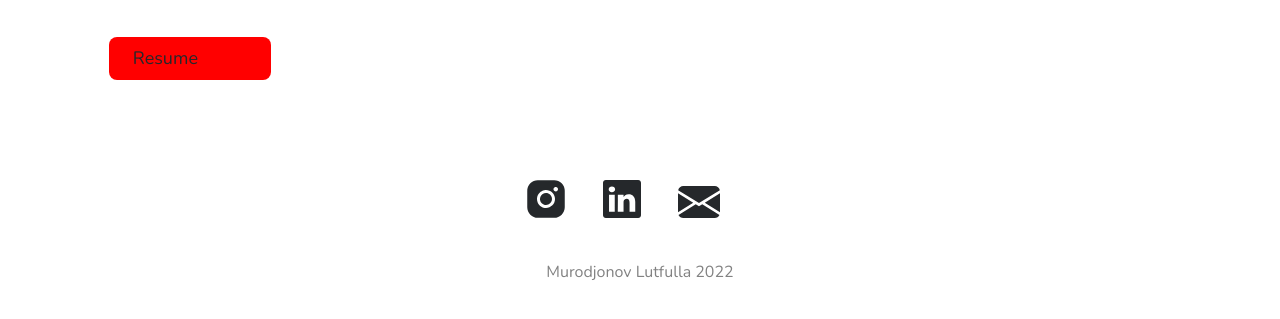
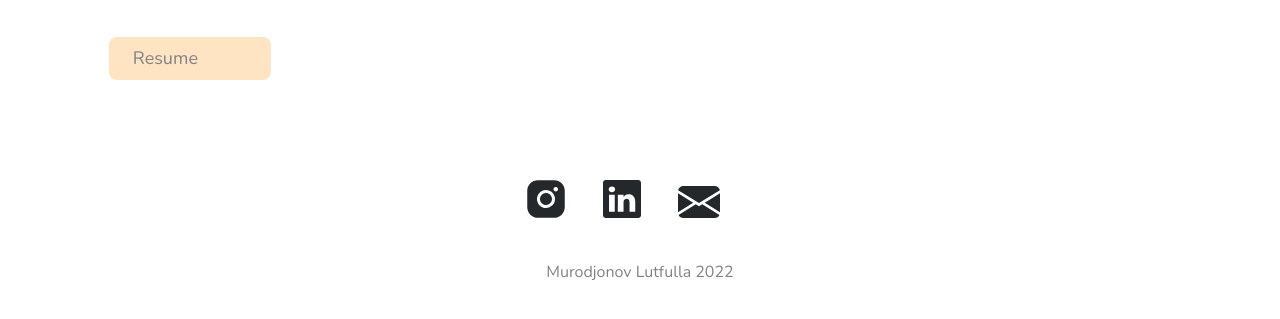
Before and after one commit to MrLutfulla/github, a plain HTML site: page index.html in a window 1280 px wide. In both pictures the pointer is over the element "Resume". Shown: the part 323-642 px from the top of the page. Drawn offline with nearby package versions, Linux system fonts and the light colour scheme.

Commit message:
i changed from css btn type at hover background and color in styl.css

```diff
--- a/style.css
+++ b/style.css
@@ -130,7 +130,8 @@
     cursor: pointer;
   }
   main .about .button:hover {
-    background: red;
+    background: bisque;
+    color: #828282;
   }
   main .my_img {
     width: 50%;
```
